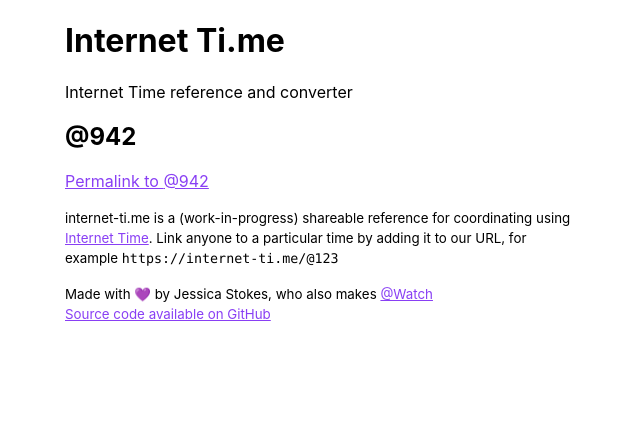
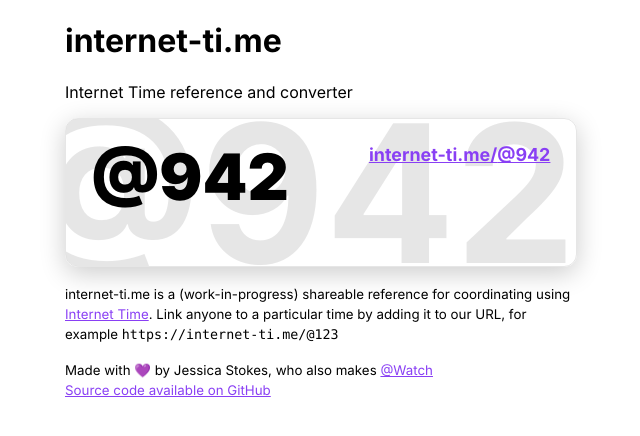
Before and after one commit to ticky/internet-ti.me, a Python web app: template templates/index.html in a window 1280 px wide. Shown: the top 436 px of the page, without its empty margins (319-959 px from the left). Run offline with Jinja, Linux system fonts and the light colour scheme; the template is opened without the code that fills it, so the values that code supplies are empty.

Commit message:
Big old pass of styles and self-hosted web fonts!

```diff
--- a/css/style.css
+++ b/css/style.css
@@ -1,5 +1,41 @@
+@font-face {
+  font-family: 'Inter';
+  font-style: normal;
+  font-weight: 400;
+  src: local('Inter'), local('Inter Regular'), local('Inter-Regular'),
+       url('../fonts/inter-v7-latin-regular.woff2') format('woff2'),
+       url('../fonts/inter-v7-latin-regular.woff') format('woff');
+}
+
+@font-face {
+  font-family: 'Inter';
+  font-style: normal;
+  font-weight: 600;
+  src: local('Inter'), local('Inter SemiBold'), local('Inter-SemiBold'),
+       url('../fonts/inter-v7-latin-600.woff2') format('woff2'),
+       url('../fonts/inter-v7-latin-600.woff') format('woff');
+}
+
+@font-face {
+  font-family: 'Inter';
+  font-style: normal;
+  font-weight: 700;
+  src: local('Inter'), local('Inter Bold'), local('Inter-Bold'),
+       url('../fonts/inter-v7-latin-700.woff2') format('woff2'),
+       url('../fonts/inter-v7-latin-700.woff') format('woff');
+}
+
+@font-face {
+  font-family: 'Inter';
+  font-style: normal;
+  font-weight: 900;
+  src: local('Inter'), local('Inter Black'), local('Inter-Black'),
+       url('../fonts/inter-v7-latin-900.woff2') format('woff2'),
+       url('../fonts/inter-v7-latin-900.woff') format('woff');
+}
+
 body {
-  font-family: system, -apple-system, BlinkMacSystemFont, "Helvetica Neue", "Segoe UI", "Lucida Grande", Arial, sans-serif;
+  font-family: Inter, system, -apple-system, BlinkMacSystemFont, "Helvetica Neue", "Segoe UI", "Lucida Grande", Arial, sans-serif;
   max-width: 32em;
   margin: 0 auto;
   padding: 0 1em;
@@ -17,3 +53,74 @@ time {
   font-feature-settings: "tnum";
   font-variant-numeric: tabular-nums;
 }
+
+#reference {
+  max-width: 18em;
+  border: 1px solid rgba(128, 128, 128, 0.2);
+  border-radius: .5em;
+  box-shadow: rgba(0, 0, 0, 0.2) 0 .25em 1em;
+  margin: 0 auto;
+  padding: 1em;
+  position: relative;
+  overflow: hidden;
+}
+
+#reference:before {
+  content: attr(data-beats);
+  font-size: 7.5em;
+  font-weight: bold;
+  color: rgba(128, 128, 128, 0.2);
+  display: flex;
+  align-items: center;
+  position: absolute;
+  top: 0;
+  right: 0;
+  bottom: 0;
+  z-index: -1;
+}
+
+@media (min-width: 370px) {
+  #reference { font-size: 1.2em }
+}
+
+@media (min-width: 400px) {
+  #reference { font-size: 1.3em }
+}
+
+@media (min-width: 500px) {
+  #reference { font-size: 1.6em }
+}
+
+#heading {
+  display: flex;
+  margin-bottom: 1em;
+}
+
+#heading > h2 {
+  font-size: 2.5em;
+  font-weight: 900;
+  margin: 0;
+  margin-top: -.1em;
+  margin-right: .25em;
+  flex-grow: 1;
+}
+
+#heading > a {
+  font-weight: bold;
+  font-size: .7em;
+  text-align: right;
+}
+
+#time-zones {
+  font-weight: 600;
+  display: grid;
+  grid-gap: .2em;
+  grid-template-columns: 50% 50%;
+  list-style-type: none;
+  padding: 0;
+  margin: 0;
+}
+
+#time-zones time[data-zone="US/Pacific"]:before { content: '🌎' }
+#time-zones time[data-zone="Etc/UTC"]:before { content: '🌍' }
+#time-zones time[data-zone="Asia/Tokyo"]:before { content: '🌏' }
--- a/templates/base.html
+++ b/templates/base.html
@@ -1,5 +1,5 @@
-{% set title %}{% block title %}Internet Time{% endblock %}{% endset %}
-{% set description %}{% block description %}Internet Time converter and reference{% endblock %}{% endset %}
+{% set title %}{% block title %}internet-ti.me{% endblock %}{% endset %}
+{% set description %}{% block description %}Internet Time clock, converter and reference{% endblock %}{% endset %}
 <!DOCTYPE html>
 <html lang="en">
   <head>
@@ -23,7 +23,7 @@
   </head>
   <body>
   {% block content %}
-    <h1>Internet Ti.me</h1>
+    <h1>internet-ti.me</h1>
     <p>Internet Time reference and converter</p>
   {% endblock %}
   <footer>
--- a/templates/index.html
+++ b/templates/index.html
@@ -1,6 +1,6 @@
 {% extends "reference.html" %}
-{% block title %}Internet Time{% endblock %}
-{% block description %}Internet Time converter and reference{% endblock %}
+{% block title %}internet-ti.me{% endblock %}
+{% block description %}Internet Time clock, converter and reference{% endblock %}
 {% block image %}{% endblock %}
 {% block head %}
   {{ super() }}
@@ -49,6 +49,7 @@
       }
     );
 
+    const referenceWrapper = document.getElementById('reference');
     const beatsHeading = document.getElementById('beats');
     const beatsPermalink = document.getElementById('permalink');
     const timeZoneElements = Array.prototype.map.call(
@@ -69,10 +70,13 @@
       if (currentBeats !== lastBeats) {
         lastBeats = currentBeats;
 
-        document.title = `@${currentBeats}`;
-        beatsHeading.innerText = `@${currentBeats}`;
-        beatsPermalink.href = `/@${currentBeats}`;
-        beatsPermalink.querySelector('span.beats').innerText = `@${currentBeats}`;
+        const beatsString = `@${currentBeats}`;
+
+        document.title = `${beatsString} - internet-ti.me`;
+        beatsHeading.innerText = beatsString;
+        beatsPermalink.href = `/${beatsString}`;
+        beatsPermalink.querySelector('span.beats').innerText = beatsString;
+        referenceWrapper.dataset.beats = beatsString;
 
         timeZoneElements.forEach(({ timeWrapperElement, timeElement, zoneElement }) => {
           const timeInZone = dateTime.setZone(timeWrapperElement.dataset.zone ? timeWrapperElement.dataset.zone : BielMeanTimeZone.singleton);
--- a/templates/reference.html
+++ b/templates/reference.html
@@ -1,10 +1,17 @@
 {% extends "base.html" %}
-{% block title %}@{{ "%0.3d" % beats }}{% endblock %}
+{% block title %}@{{ "%0.3d" % beats }} - internet-ti.me{% endblock %}
 {% block description %}is {% for zone in timezones %}{% set adjusted_datetime = datetime.astimezone(zone) %}{{ adjusted_datetime.strftime("%H:%M %Z") }}{% if loop.last == False %}, {% endif %}{% endfor %}{% endblock %}
 {% block image %}https://{{ server_name }}/{{ "%0.3d" % beats }}.png{% endblock %}
 {% block content %}
   {{ super() }}
+  <div id="reference" data-beats="@{{ "%0.3d" % beats }}">
+    <div id="heading">
       <h2 id="beats">@{{ "%0.3d" % beats }}</h2>
+
+      <a id="permalink" href="/@{{ "%0.3d" % beats }}" title="Permalink to this time">
+        internet-ti.me/<span class="beats">@{{ "%0.3d" % beats }}</span>
+      </a>
+    </div>
 
     <ul id="time-zones">
     {% for zone in timezones %}
@@ -16,8 +23,5 @@
       </li>
     {% endfor %}
     </ul>
-
-  <a id="permalink" href="/@{{ "%0.3d" % beats }}">
-    Permalink to <span class="beats">@{{ "%0.3d" % beats }}</span>
-  </a>
+  </div>
 {% endblock %}
```
Also changed, not shown: fonts/inter-v7-latin-600.woff (added), fonts/inter-v7-latin-600.woff2 (added), fonts/inter-v7-latin-700.woff (added), fonts/inter-v7-latin-700.woff2 (added), fonts/inter-v7-latin-900.woff (added), fonts/inter-v7-latin-900.woff2 (added), fonts/inter-v7-latin-regular.woff (added), fonts/inter-v7-latin-regular.woff2 (added). Lines whose indentation alone changed are shown as unchanged.
